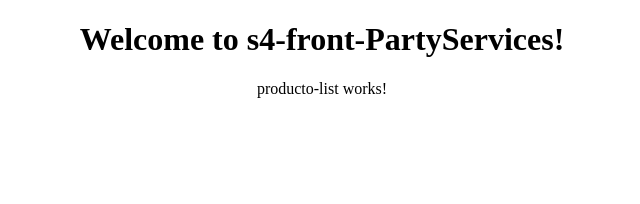
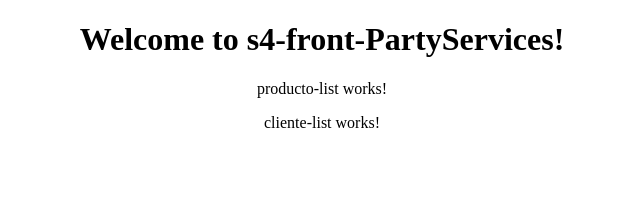
Before and after one commit to Uniandes-ISIS2603-backup/s4-front-PartyServices, an Angular app: page / in a window 1280 px wide. Shown: the top 204 px of the page, without its empty margins (318-958 px from the left). Built offline with nearby package versions, Linux system fonts and the light colour scheme.

Commit message:
Se solucionaron varios code smells

```diff
--- a/src/app/app.component.html
+++ b/src/app/app.component.html
@@ -5,4 +5,5 @@
   </h1>
     <app-producto-list>
     </app-producto-list>
+    <app-cliente-list></app-cliente-list>
 </div>
--- a/src/app/app.module.ts
+++ b/src/app/app.module.ts
@@ -2,6 +2,7 @@ import { BrowserModule } from '@angular/platform-browser';
 import { NgModule } from '@angular/core';
 import { ProductoModule } from './producto/producto.module';
 import { AppComponent } from './app.component';
+import { ClienteModule } from './cliente/cliente.module';
 
 @NgModule({
   declarations: [
@@ -9,7 +10,8 @@ import { AppComponent } from './app.component';
   ],
   imports: [
     BrowserModule,
-    ProductoModule
+    ProductoModule,
+    ClienteModule
   ],
   providers: [],
   bootstrap: [AppComponent]
--- /dev/null
+++ b/src/app/cliente/cliente-list/cliente-list.component.html
@@ -0,0 +1,3 @@
+<p>
+  cliente-list works!
+</p>
--- /dev/null
+++ b/src/app/cliente/cliente-list/cliente-list.component.ts
@@ -0,0 +1,15 @@
+import { Component, OnInit } from '@angular/core';
+
+@Component({
+  selector: 'app-cliente-list',
+  templateUrl: './cliente-list.component.html',
+  styleUrls: ['./cliente-list.component.css']
+})
+export class ClienteListComponent implements OnInit {
+
+  constructor() { }
+
+  ngOnInit() {
+  }
+
+}
```
Also changed, not shown: src/app/cliente/cliente.module.ts (added, +12 -0 lines), src/app/cliente/cliente-list/cliente-list.component.css (added), 2 other files (tests, documents, lock files or other folders).
